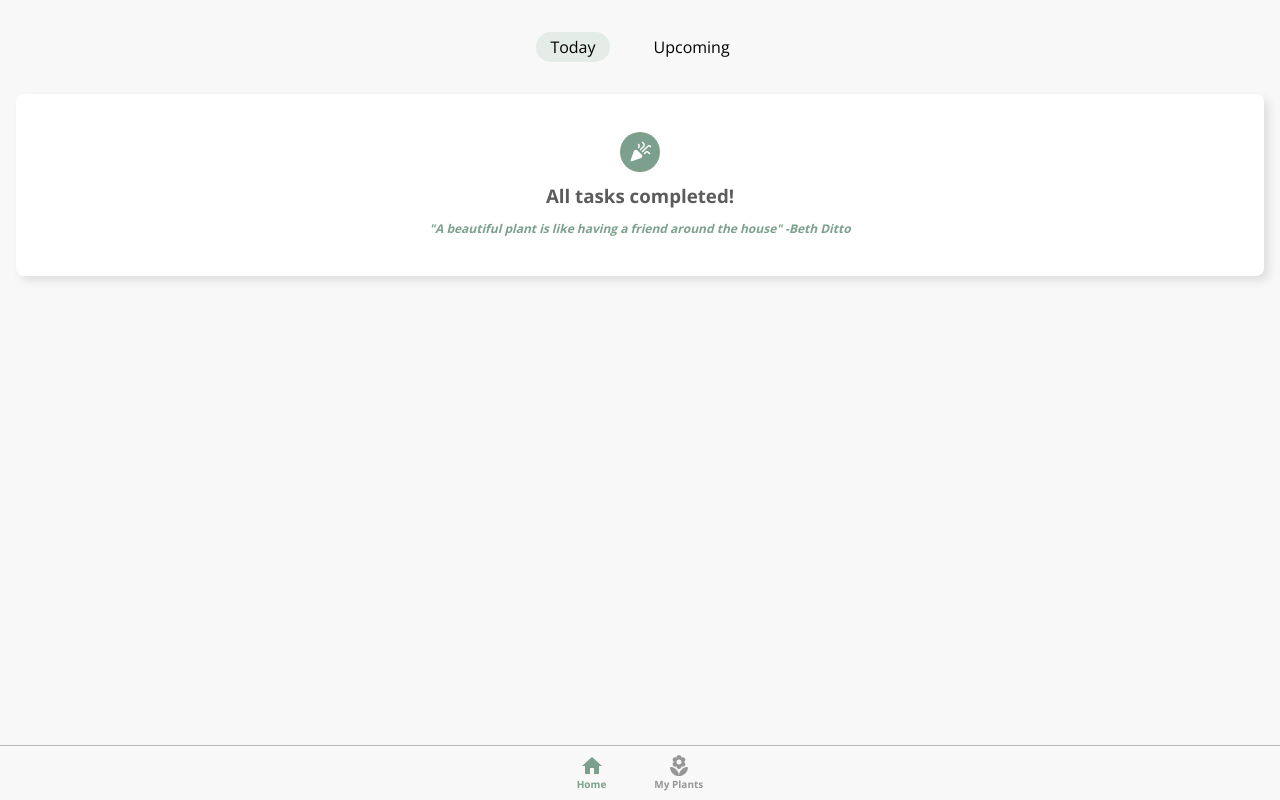
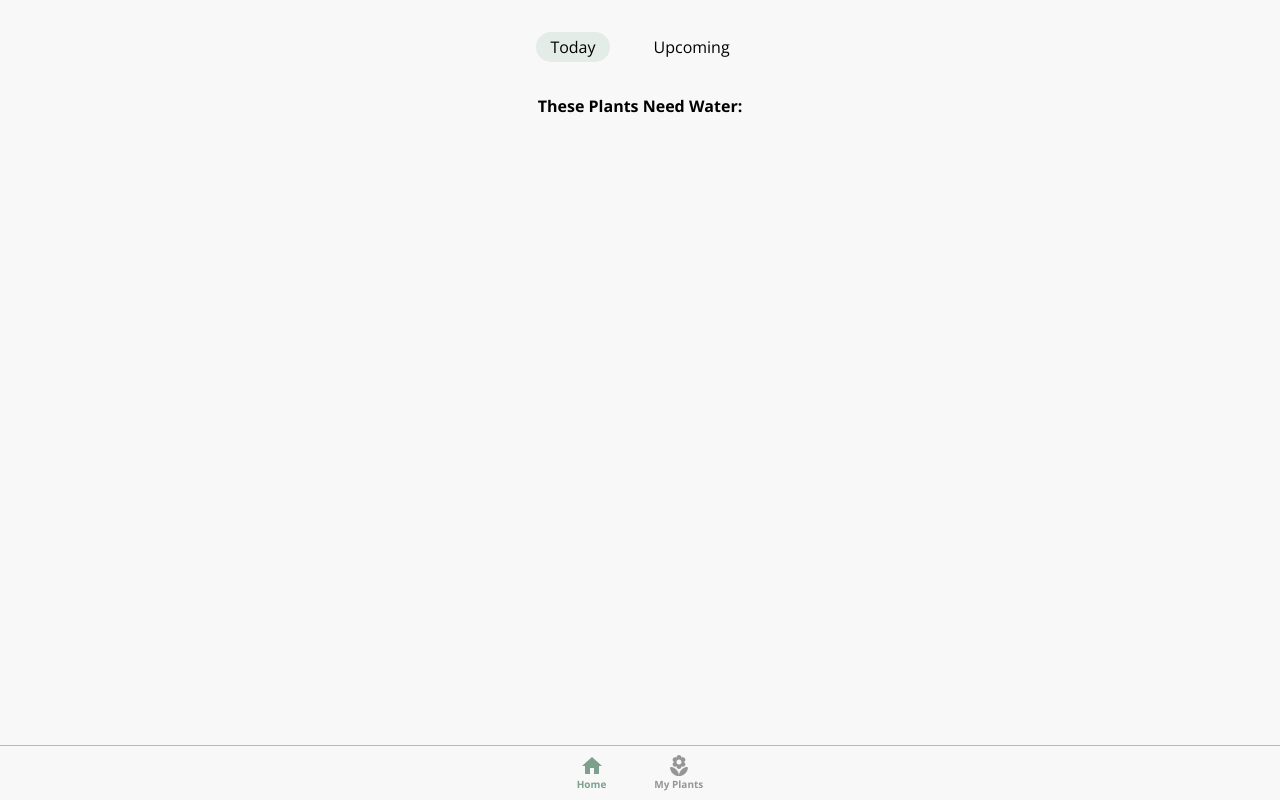
Before and after one commit to Joshua-Farr/react-plant-watering-tracker-app, a React (Vite) app: page /home-nav in a window 1280 px wide. Built offline with nearby package versions, Linux system fonts and the light colour scheme.

Commit message:
Working through issues with rendering watered plants

```diff
--- a/src/components/OverdueTaskCard.jsx
+++ b/src/components/OverdueTaskCard.jsx
@@ -15,18 +15,21 @@ export default function OverdueTaskCard() {
   const [showModal, setShowModal] = React.useState(false);
   const [showConfetti, setShowConfetti] = React.useState(true);
 
-  React.useEffect(() => {
-    if (plantsData.length > 0) {
-      setHavePlants(true);
-    } else {
-      setHavePlants(false);
-    }
-  }, [plantsData]);
+  let plantElements;
 
   //Checking to ensure that state is working correctly...
   // React.useEffect(() => {
   //   console.log("This is the state of the modal: ", showModal);
   // }, [showConfetti]);
+
+  React.useEffect(() => {
+    plantElements = getOverduePlants();
+    if (plantElements) {
+      setHavePlants(true);
+    } else {
+      setHavePlants(false);
+    }
+  }, [showModal]);
 
   function toggleModal() {
     setShowModal((theState) => !theState);
@@ -42,6 +45,7 @@ export default function OverdueTaskCard() {
     const todaysDate = new Date();
 
     const upcomingPlantsArray = plantsData.map((singlePlant) => {
+      console.log("Mapping: ", singlePlant);
       let nextWater = new Date(singlePlant.wateredDate);
 
       nextWater.setDate(
@@ -49,7 +53,7 @@ export default function OverdueTaskCard() {
       );
 
       let needs = nextWater <= todaysDate;
-
+      console.log("Needs to be watered? ", needs);
       if (needs) {
         let daysToWater = Math.round(
           nextWater.getTime() / 86400000 - todaysDate.getTime() / 86400000
@@ -88,11 +92,9 @@ export default function OverdueTaskCard() {
         );
       }
     });
-    // console.log(upcomingPlantsArray);
     return upcomingPlantsArray;
   }
-  const plantElements = getOverduePlants();
-  console.log("Plant elements: ", typeof plantElements);
+
   return (
     <div className="modal-overlay">
       {showModal && havePlants ? (
```
